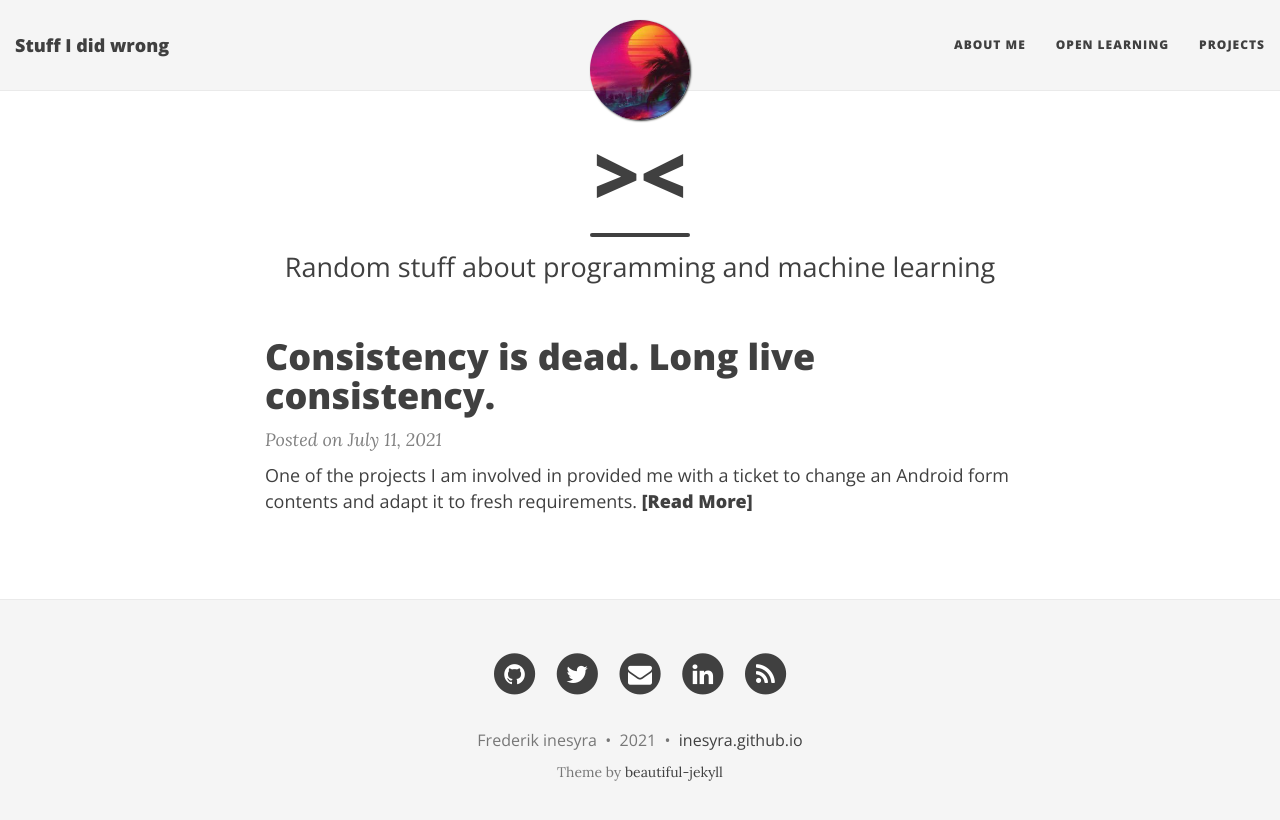
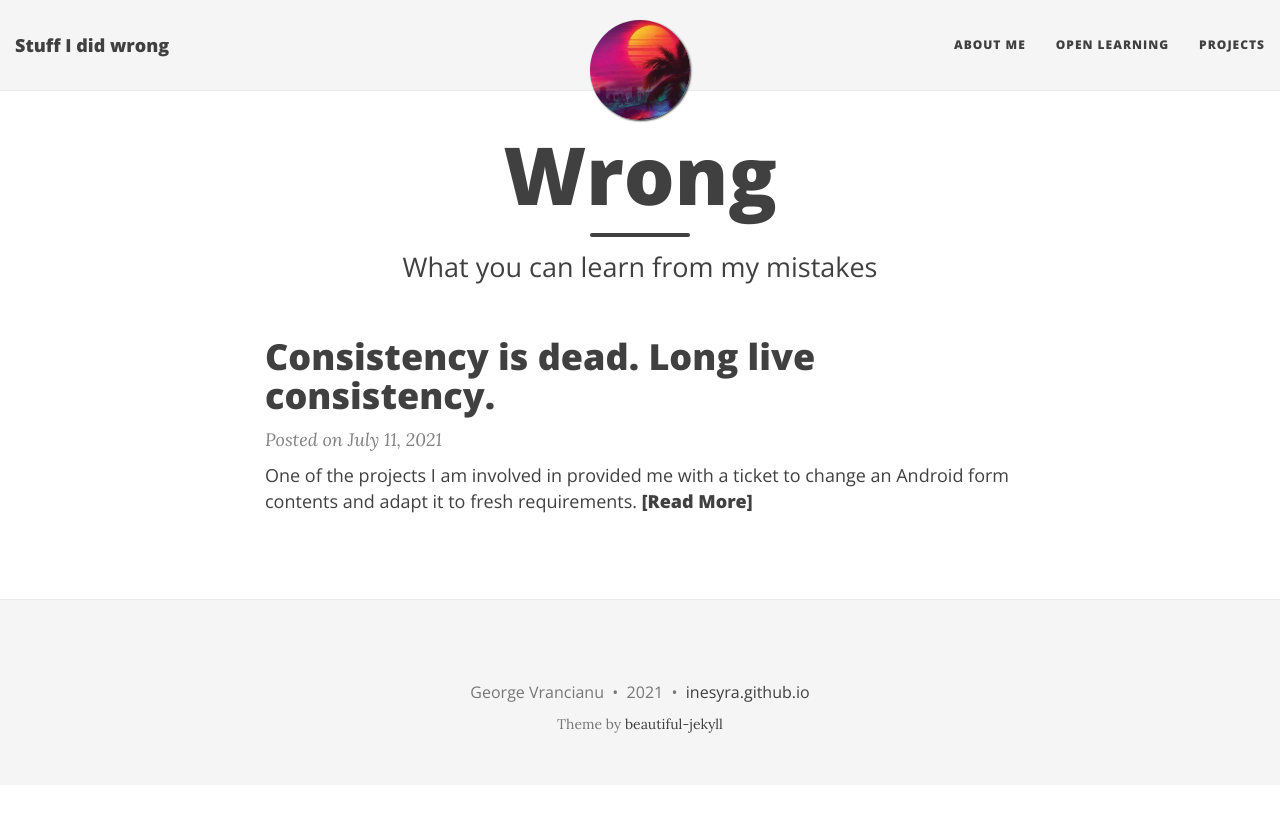
Before and after one commit to inesyra/inesyra.github.io, a Jekyll site: the page built from index.html, in a window 1280 px wide. Shown: the top 820 px of the page. Built offline with Jekyll 4.4.1, drawn with Linux system fonts in a browser that asks for light colours; nearby versions of some CDN libraries; the list of posts is cut into pages by our own code; part of the change alters nothing that is shown.

Commit message:
Fix config values

````diff
--- a/_config.yml
+++ b/_config.yml
@@ -57,33 +57,33 @@ avatar: "/img/avatar.jpg"
 # Change all these values or delete the ones you don't want.
 # Important: you must keep the "name" parameter, everything else you can remove
 author:
-  name: Frederik inesyra
-  email: "f.inesyra@gmail.com"
+  name: George Vrancianu
+  email: "inesyra@gmail.com"
   github: inesyra
-  twitter: finesyra
-  linkedin: frederik-inesyra-226a33148
-  xing: yourname
-  stackoverflow: yourlink
+  twitter: inesyra
+  # linkedin: null
+  # xing: null
+  # stackoverflow: null
 
 
 # Select which links to show in the footer
 footer-links-active:
-  rss: true
-  facebook: false
-  email: true
-  twitter: true
-  github: true
-  linkedin: true
-  xing: false
-  stackoverflow: false
+  # rss: true
+  # facebook: false
+  # email: true
+  # twitter: true
+  # github: true
+  # linkedin: true
+  # xing: false
+  # stackoverflow: false
 
 
 # Select which share links to show in posts
 share-links-active:
-  twitter: true
-  facebook: true
-  google: false
-  linkedin: true
+  # twitter: true
+  # facebook: true
+  # google: false
+  # linkedin: true
 
 # How to display the link to the website in the footer
 # Remove this if you don't want a link in the footer
@@ -91,7 +91,7 @@ url-pretty: "inesyra.github.io"  # eg. "deanattali.com/beautiful-jekyll"
 
 # --- Misc --- #
 # Fill in your Disqus shortname (NOT the userid) if you want to support Disqus comments
-disqus: "inesyrablog"
+disqus: "inesyra"
 
 # Fill in your Google Analytics ID to track your website using GA
 google_analytics: "UA-96660715-1"
@@ -113,7 +113,7 @@ title-separator: "-"
 # --- Don't need to touch anything below here (but you can if you want) --- #
 
 # Output options (more information on Jekyll's site)
-timezone: "Europe/Berlin"
+timezone: "Europe/Bucharest"
 markdown: kramdown
 highlighter: rouge
 #permalink: /:year/:month/:day/:title/.html
--- a/_posts/2021/2021-07-11-consistency-is-dead-long-live-consistency.markdown
+++ b/_posts/2021/2021-07-11-consistency-is-dead-long-live-consistency.markdown
@@ -25,6 +25,7 @@ However, the disadvantages weighed heavily and boy did I regret the decision.
 - The code looked out of place since it broke existing consistency
 - It increased code opacity by introducing new concepts. The multithreading topic in Android is too vast and newer libraries aimed to overcome past drawbacks at the cost of introducing newer and newer ideas. If I were to rewrite the same code with a better solution I would opt for an Executor + runOnUiThread.
 - It increased the burden on other programmers to familiarize themselves with foreign code
+
 
 ```java
 // The code is pretty straightforward: when some button is clicked, do some action in the background and return the result to the UI thread
--- a/index.html
+++ b/index.html
@@ -1,7 +1,7 @@
 ---
 layout: page
-title: '><'
-subtitle: Random stuff about programming and machine learning
+title: 'Wrong'
+subtitle: What you can learn from my mistakes
 use-site-title: true
 ---
 
````
